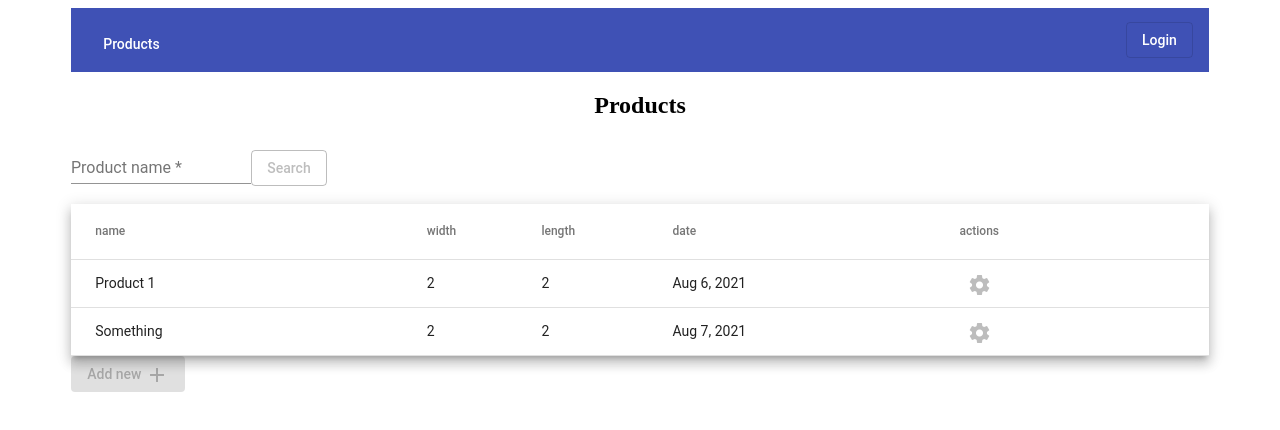
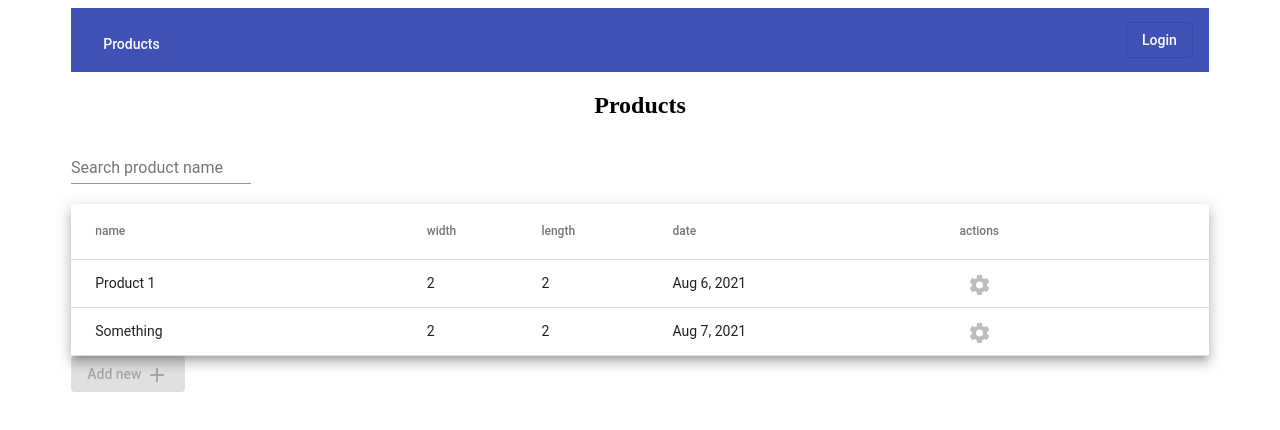
Before and after one commit to SanyiToth/warehouse, an Angular app: page /products in a window 1280 px wide. Shown: the top 430 px of the page. Built offline with nearby package versions, Linux system fonts and the light colour scheme; data requests are answered from the project's data file.

Commit message:
product search complete

```diff
--- a/src/app/feature/products/products-container/products-container.component.html
+++ b/src/app/feature/products/products-container/products-container.component.html
@@ -1,7 +1,7 @@
 <div class="product-container">
   <app-header></app-header>
   <h2>Products</h2>
-  <app-products-search-engine></app-products-search-engine>
+  <app-products-search-engine (dataToParent)="getSearchedName($event)"></app-products-search-engine>
   <app-products-list [products]="products" (dataToParent)="getDataFromChild($event)"></app-products-list>
   <button mat-raised-button [disabled]="!isLoggedIn" (click)="onAddNew()" color="primary" type="button">
     Add new
--- a/src/app/feature/products/products-container/products-container.component.ts
+++ b/src/app/feature/products/products-container/products-container.component.ts
@@ -66,10 +66,10 @@ export class ProductsContainerComponent implements OnInit {
         .pipe(
           switchMap(() => this.productsService.getProducts()))
         .subscribe(products => {
-            this.products = products;
-          }, () => {
-            this.notification.open('Can not load the list!')
-          });
+          this.products = products;
+        }, () => {
+          this.notification.open('Can not load the list!')
+        });
     } else {
       this.productsService
         .updateProduct($event, $event.id)
@@ -83,4 +83,14 @@ export class ProductsContainerComponent implements OnInit {
     }
   }
 
+  getSearchedName($event: string) {
+    this.productsService.getProducts($event)
+      .subscribe(resp => {
+        if (resp.length) {
+          this.products = resp;
+        }
+      }, error => {
+        this.notification.open('Oooops!Something happened!Try again later!');
+      })
+  }
 }
--- a/src/app/feature/products/products-search-engine/products-search-engine.component.html
+++ b/src/app/feature/products/products-search-engine/products-search-engine.component.html
@@ -1,9 +1,8 @@
-<form [formGroup]="searchEngineForm" (submit)="onSearch()">
+<form [formGroup]="searchEngineForm">
   <mat-form-field>
-    <input matInput placeholder="Product name" type="text" formControlName="name">
+    <input matInput placeholder="Search product name" type="text" formControlName="name" (keyup)="onSearch()">
     <mat-error>
       Please type the product name!
     </mat-error>
   </mat-form-field>
-  <button mat-stroked-button type="submit" [disabled]="searchEngineForm?.invalid">Search</button>
 </form>
--- a/src/app/feature/products/products-search-engine/products-search-engine.component.ts
+++ b/src/app/feature/products/products-search-engine/products-search-engine.component.ts
@@ -1,12 +1,12 @@
 import {Component, OnInit, Output, EventEmitter} from '@angular/core';
-import {AbstractControl, FormBuilder, FormControl, FormGroup, Validators} from "@angular/forms";
+import {AbstractControl, FormBuilder, FormGroup} from "@angular/forms";
 
 @Component({
   selector: 'app-products-search-engine',
   templateUrl: './products-search-engine.component.html',
   styleUrls: ['./products-search-engine.component.css']
 })
-export class ProductsSearchEngineComponent implements OnInit {
+export class ProductsSearchEngineComponent  {
 
 
   @Output() dataToParent = new EventEmitter<string>();
@@ -15,20 +15,15 @@ export class ProductsSearchEngineComponent implements OnInit {
   }
 
   searchEngineForm: FormGroup = this.fb.group({
-    name: [null, Validators.required]
+    name: [null]
   })
 
-
-  ngOnInit(): void {
-
-
-  }
 
   get name(): AbstractControl | null {
     return this.searchEngineForm.get('name');
   }
 
   onSearch() {
-    this.dataToParent.emit(this.searchEngineForm.value);
+    this.dataToParent.emit(this.name?.value);
   }
 }
--- a/src/app/shared/services/products/products.service.ts
+++ b/src/app/shared/services/products/products.service.ts
@@ -14,8 +14,12 @@ export class ProductsService {
   constructor(private http: HttpClient) {
   }
 
-  getProducts(): Observable<Product[]> {
-    return this.http.get<Product[]>(environment.API_URL + ProductsService.PATH);
+  getProducts($event: string = ''): Observable<Product[]> {
+    if ($event !== '') {
+      return this.http.get<Product[]>(environment.API_URL + ProductsService.PATH + `?name_like=${$event}`);
+    } else {
+      return this.http.get<Product[]>(environment.API_URL + ProductsService.PATH);
+    }
   }
 
   saveProduct(product: Product): Observable<Product> {
```
